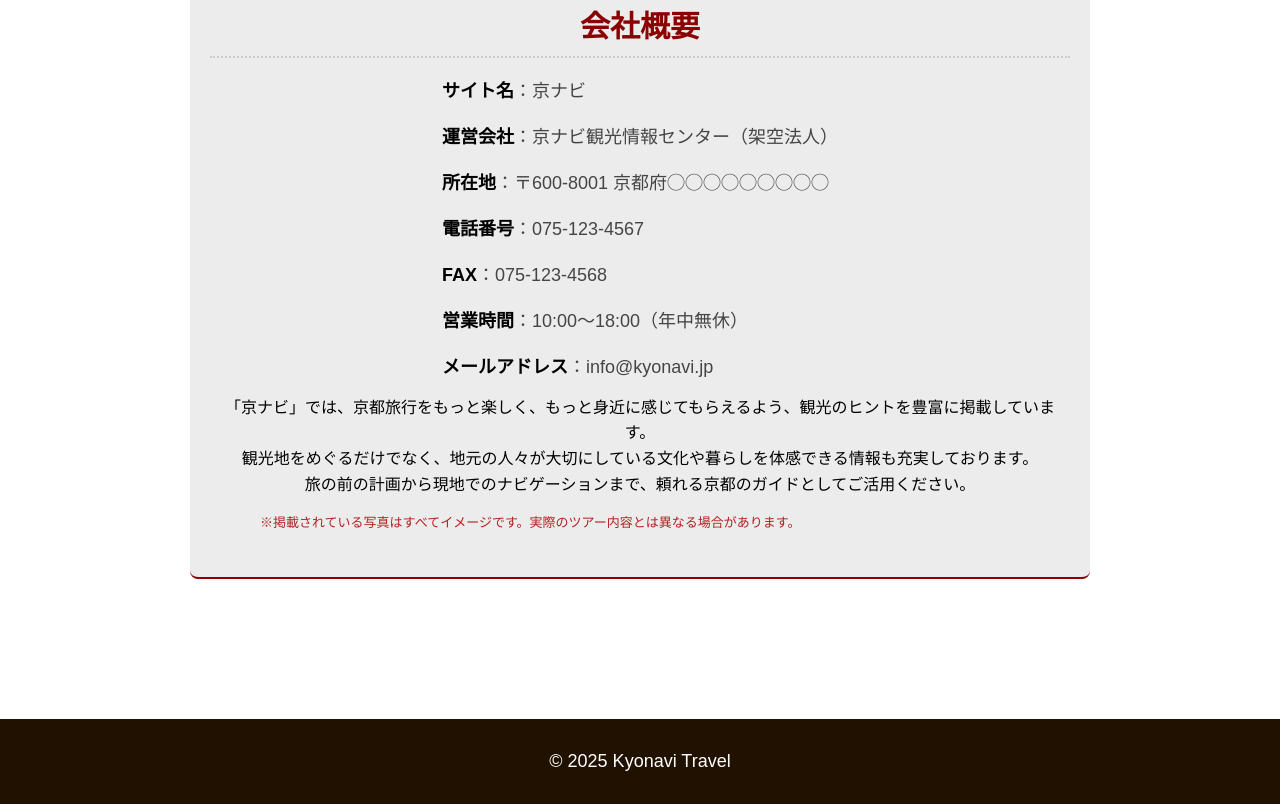
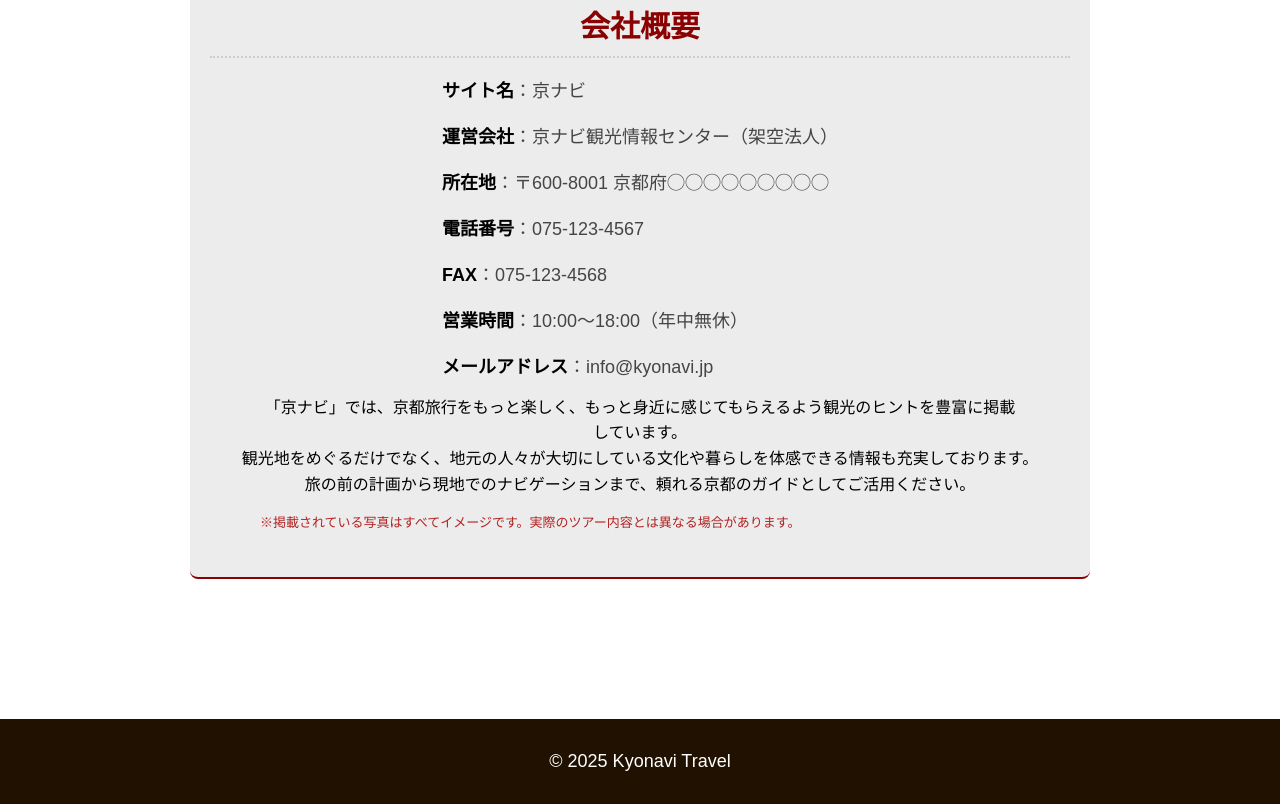
Before and after one commit to nonoka419/kyonavi-travel, a plain HTML site: page index.html in a window 1280 px wide. Shown: the part 1482-2286 px from the top of the page. Drawn offline with Linux system fonts and the light colour scheme.

Commit message:
Update index.html

```diff
--- a/index.html
+++ b/index.html
@@ -85,7 +85,7 @@
   </ul>
 
   <div class="message">
-    「京ナビ」では、京都旅行をもっと楽しく、もっと身近に感じてもらえるよう、観光のヒントを豊富に掲載しています。<br>
+    「京ナビ」では、京都旅行をもっと楽しく、もっと身近に感じてもらえるよう観光のヒントを豊富に掲載<br>しています。<br>
       観光地をめぐるだけでなく、地元の人々が大切にしている文化や暮らしを体感できる情報も充実しております。<br>
       旅の前の計画から現地でのナビゲーションまで、頼れる京都のガイドとしてご活用ください。
     </p>
```
